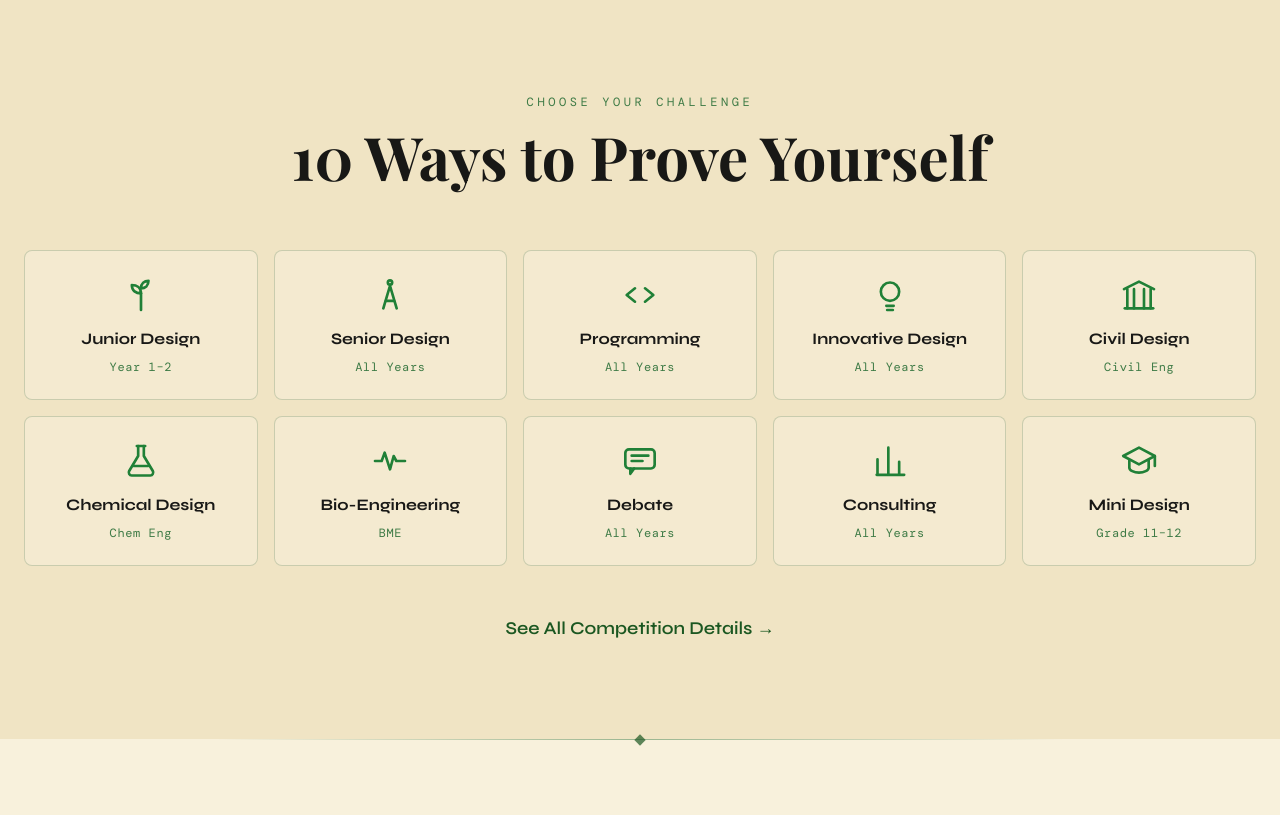
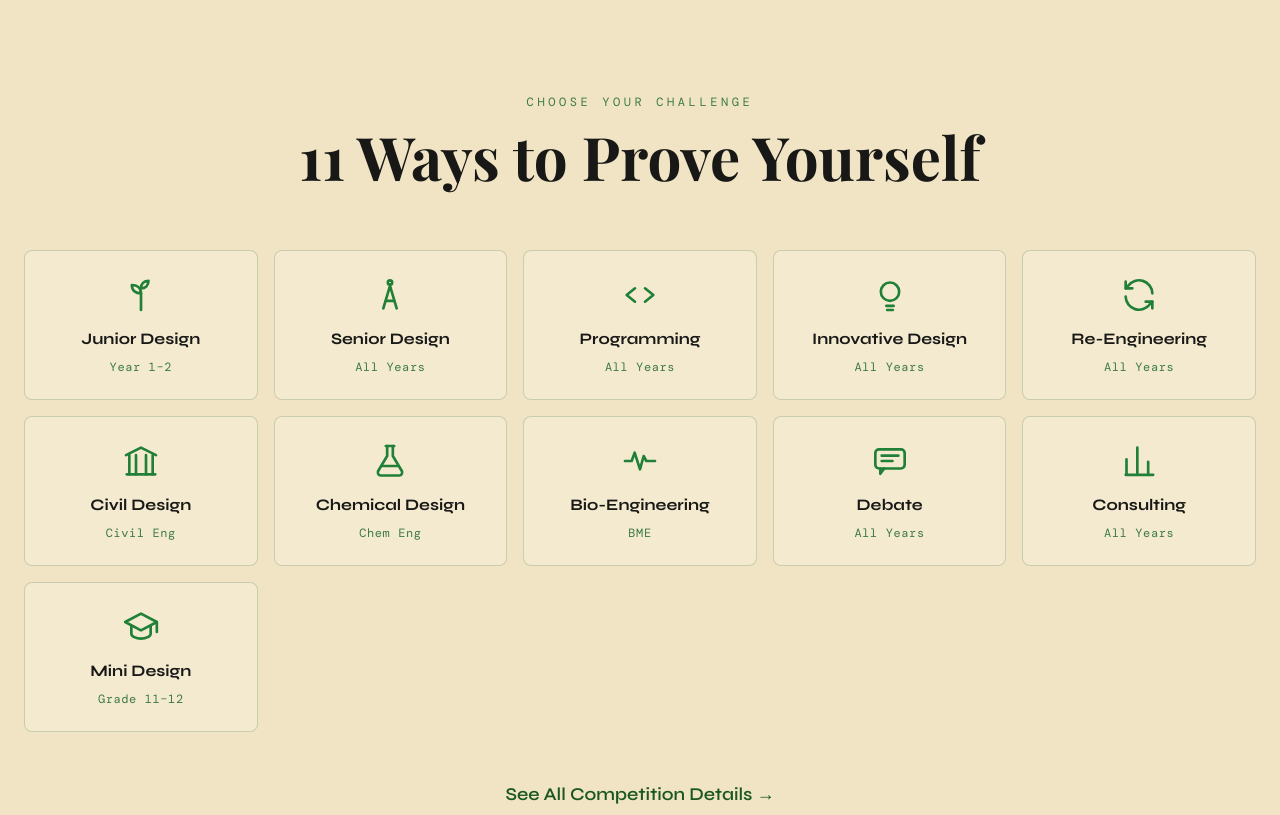
Before and after one commit to Anomaly-E-E/WEC, a React (Vite) app: page / in a window 1280 px wide. Shown: the part 1982-2797 px from the top of the page. Built offline with nearby package versions, Linux system fonts and the light colour scheme; a web font is replaced by a local one.

Commit message:
Add Re-Engineering competition

```diff
--- a/index.html
+++ b/index.html
@@ -4,7 +4,7 @@
     <meta charset="UTF-8" />
     <link rel="icon" type="image/svg+xml" href="/favicon.svg" />
     <meta name="viewport" content="width=device-width, initial-scale=1.0" />
-    <meta name="description" content="Western Engineering Competition 2026 - Compete in 10 engineering challenges. Nov 21-23, 2026 in London, Ontario." />
+    <meta name="description" content="Western Engineering Competition 2026 - Compete in 11 engineering challenges. Nov 21-23, 2026 in London, Ontario." />
     <title>WEC 2026 | Western Engineering Competition</title>
   </head>
   <body>
--- a/src/components/Icon.tsx
+++ b/src/components/Icon.tsx
@@ -11,6 +11,7 @@ export type IconName =
   | 'chat'
   | 'chart'
   | 'cap'
+  | 'refresh'
   | 'instagram'
   | 'facebook'
   | 'linkedin'
@@ -101,6 +102,14 @@ const paths: Record<IconName, ReactNode> = {
       <path d="M21.5 9v6" />
     </>
   ),
+  refresh: (
+    <>
+      <path d="M20 11a8 8 0 0 0-14.5-4.5L4 8" />
+      <path d="M4 4v4h4" />
+      <path d="M4 13a8 8 0 0 0 14.5 4.5L20 16" />
+      <path d="M20 20v-4h-4" />
+    </>
+  ),
   instagram: (
     <>
       <rect x="3.2" y="3.2" width="17.6" height="17.6" rx="5" />
--- a/src/data/competitions.ts
+++ b/src/data/competitions.ts
@@ -79,6 +79,23 @@ export const competitions: Competition[] = [
       'Feasibility and practicality',
       'Potential impact and scalability',
       'Quality of prototype and presentation'
+    ]
+  },
+  {
+    id: 're-engineering',
+    name: 'Re-Engineering',
+    icon: 'refresh',
+    tag: 'All Years',
+    teaser: 'Redesign an existing product for a new purpose',
+    description: 'Re-Engineering challenges teams to take an existing product or technology and redesign it for a new purpose or environment. Teams build a prototype, write a report, and present their redesign to a panel of judges, showing how their changes work, why they are feasible, and how they could be used in the real world.',
+    eligibility: 'Open to all engineering students',
+    teamSize: '2 students per team',
+    judgingCriteria: [
+      'Functionality of proposed changes',
+      'Environmental, social and economic feasibility',
+      'Technical feasibility',
+      'Real-world applicability',
+      'Report and presentation quality'
     ]
   },
   {
--- a/src/pages/Competitions.tsx
+++ b/src/pages/Competitions.tsx
@@ -20,7 +20,7 @@ export default function Competitions() {
     <div className="min-h-screen">
       <ForestHero
         title="The Competitions"
-        subtitle="10 challenges · 1 weekend · Infinite possibilities"
+        subtitle="11 challenges · 1 weekend · Infinite possibilities"
       />
 
       <section className="py-16 md:py-24 px-6 relative overflow-hidden">
--- a/src/pages/Home.tsx
+++ b/src/pages/Home.tsx
@@ -108,7 +108,7 @@ export default function Home() {
             transition={{ duration: 0.8, delay: 0.4 }}
             className="text-cream-dim text-base sm:text-lg md:text-xl max-w-2xl mx-auto mb-5 md:mb-12 leading-relaxed"
           >
-            Compete in 10 engineering challenges. Win your way from WEC to OEC. One weekend to prove your skills.
+            Compete in 11 engineering challenges. Win your way from WEC to OEC. One weekend to prove your skills.
           </motion.p>
 
           <motion.div
@@ -169,7 +169,7 @@ export default function Home() {
             <ScrollReveal delay={0.2}>
               <div className="grid grid-cols-2 gap-3.5 sm:gap-4">
                 {[
-                  { number: '10', label: 'Competition Categories' },
+                  { number: '11', label: 'Competition Categories' },
                   { number: '40+', label: 'Years of WEC' },
                   { number: '2', label: 'Levels (WEC→OEC)' },
                   { number: '1', label: 'Weekend to Prove It' }
@@ -240,7 +240,7 @@ export default function Home() {
             <div className="text-center mb-10 md:mb-16">
               <p className="font-mono text-fern text-xs tracking-[0.2em] sm:tracking-[0.3em] uppercase mb-4">Choose Your Challenge</p>
               <h2 className="font-display text-cream text-3xl sm:text-4xl md:text-6xl font-bold">
-                10 Ways to Prove Yourself
+                11 Ways to Prove Yourself
               </h2>
             </div>
           </ScrollReveal>
```
